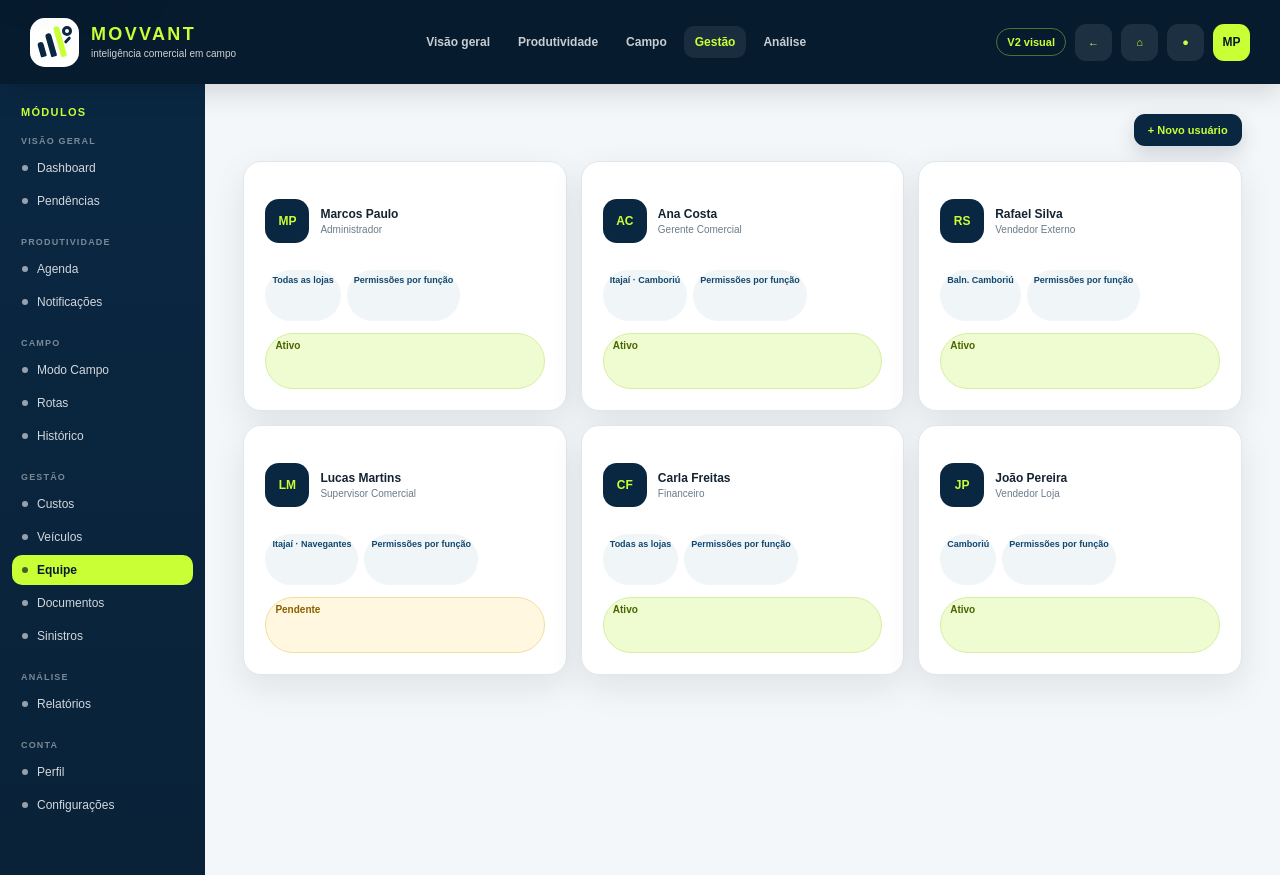
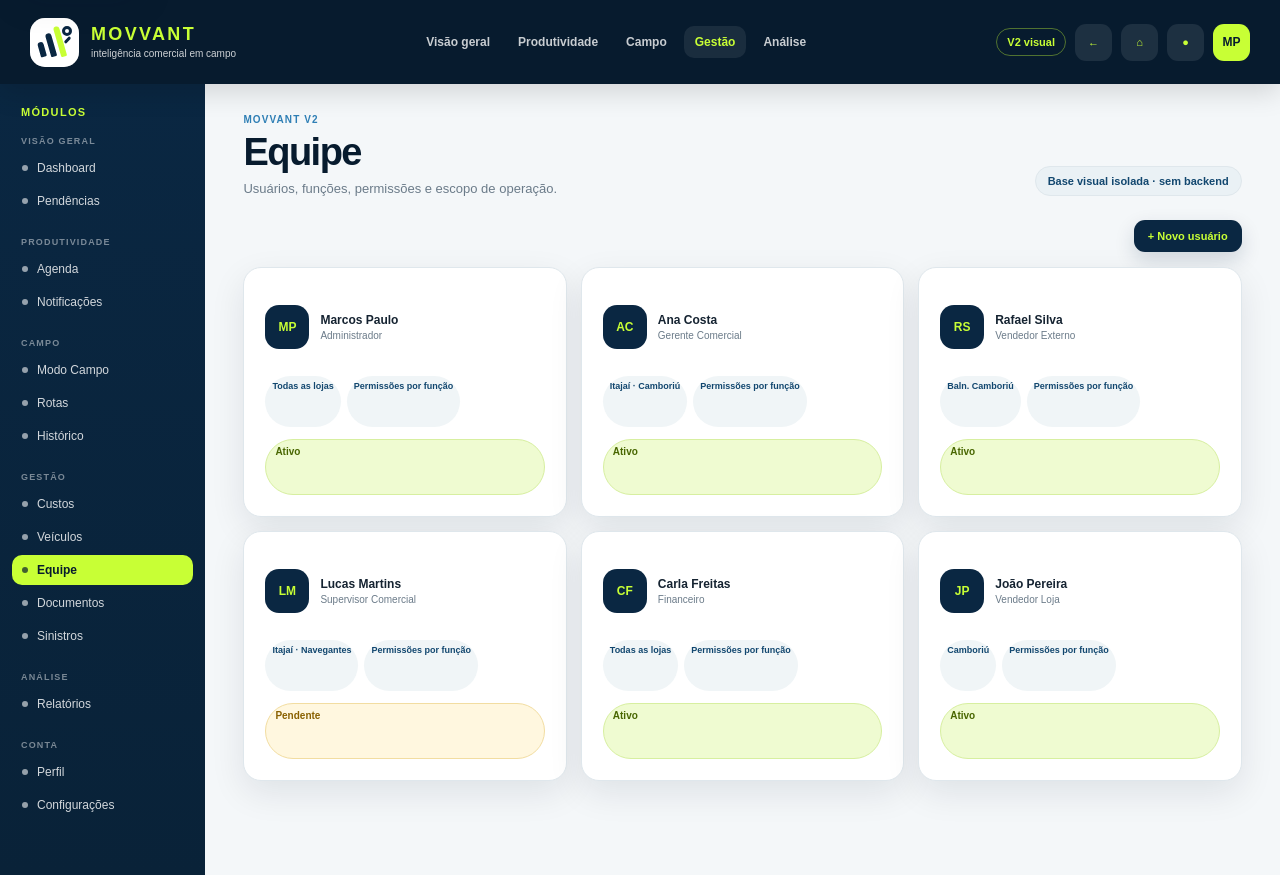
Before and after one commit to Manopanassolo/controle-facil-km, a Next.js app in the folder movvant-v2/: page /equipe in a window 1280 px wide. Built offline with nearby package versions, Linux system fonts and the light colour scheme.

Commit message:
Add canonical header to team

```diff
--- a/movvant-v2/src/app/equipe/page.tsx
+++ b/movvant-v2/src/app/equipe/page.tsx
@@ -1,5 +1,6 @@
+import { ModuleHeader } from '@/components/CoreModules';
 import { TeamModule } from '@/components/RemainingModules';
 
 export default function TeamPage() {
-  return <TeamModule />;
+  return <><ModuleHeader title="Equipe" description="Usuários, funções, permissões e escopo de operação." /><TeamModule /></>;
 }
```
